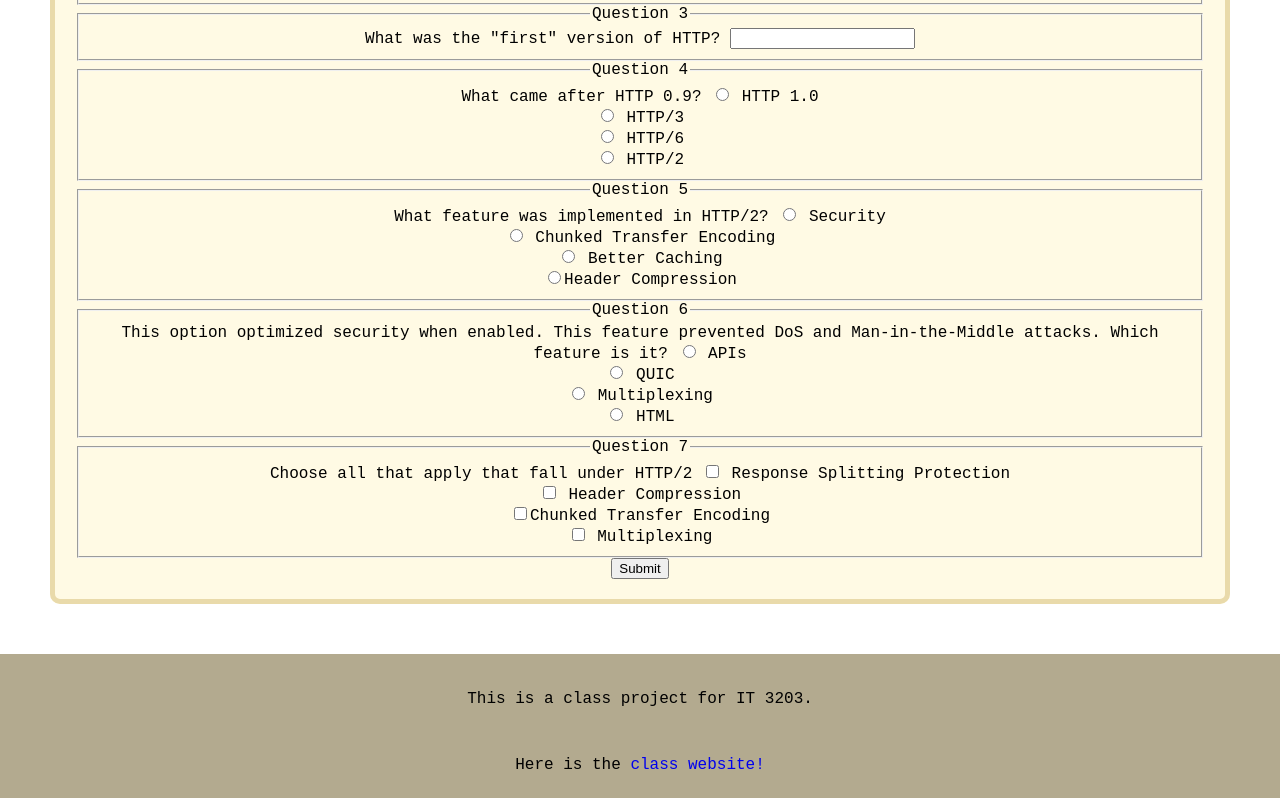
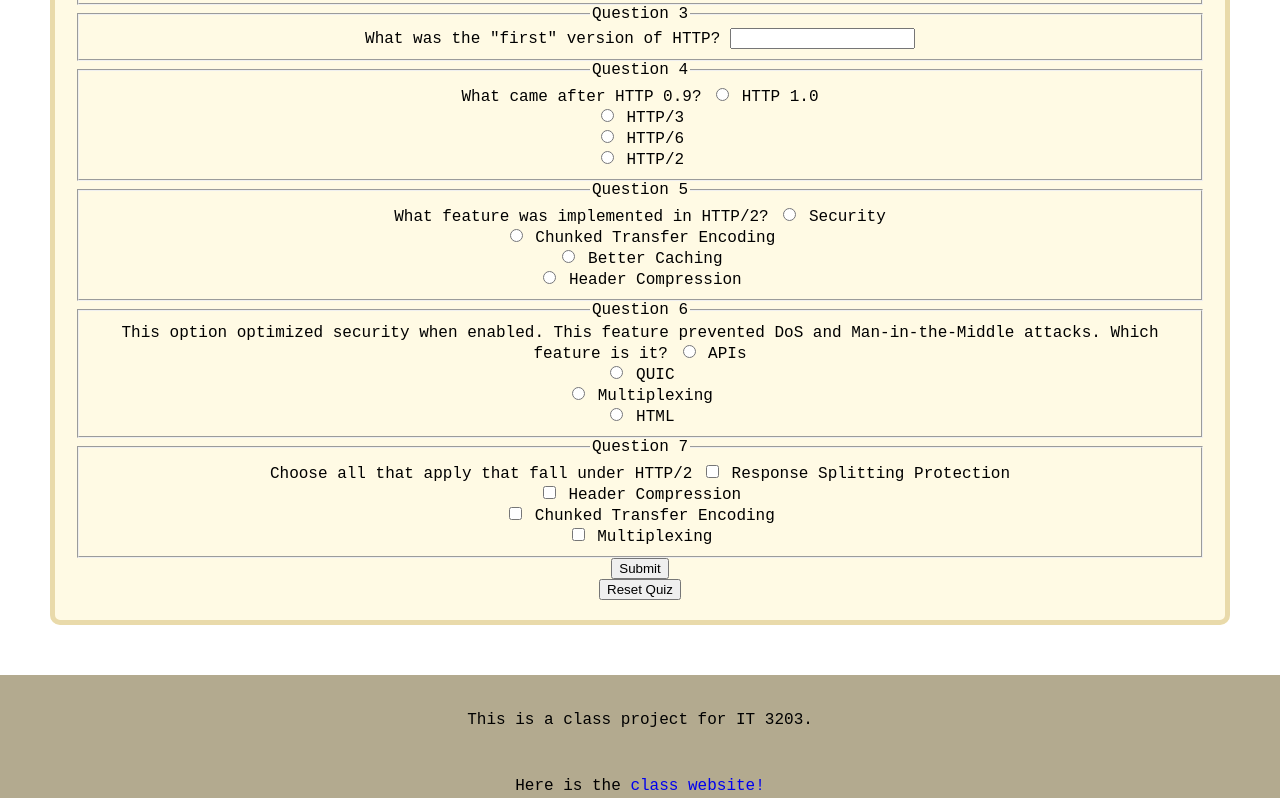
Before and after one commit to egalvez24/egalvez24.github.io, a plain HTML site: page quiz.html in a window 1280 px wide. Shown: the part 466-1264 px from the top of the page. Drawn offline with Linux system fonts and the light colour scheme.

Commit message:
modified quiz page

```diff
--- a/quiz.html
+++ b/quiz.html
@@ -2,6 +2,7 @@
 <html lang="en">
 <head>
     <meta name="viewport" content="width=device-width, initial-scale=1.0">
+    <meta charset="UTF-8">
     <link rel="stylesheet" href="mystyle.css">
     <script src="quiz.js"></script>
     <title>HTTP Research</title>
@@ -65,7 +66,7 @@
                            <label for="cte">Chunked Transfer Encoding</label><br>
                            <input type="radio" id="bc" name="imp_feature" value="Better Caching">
                            <label for="bc">Better Caching</label><br>
-                           <input type="radio" id="hc" name="imp_feature" value="Header Compression required>
+                           <input type="radio" id="hc" name="imp_feature" value="Header Compression required">
                            <label for="hc">Header Compression</label>
          </fieldset>
          <fieldset>
@@ -90,12 +91,13 @@
                            <label for="rsp">Response Splitting Protection</label><br>
                            <input type="checkbox" id="hc2" name="fall_under" value="Header Compression">
                            <label for="hc2">Header Compression</label><br>
-                           <input type="checkbox" id="cte2" name="fall_under" value="Chunked Transfer Encoding>
+                           <input type="checkbox" id="cte2" name="fall_under" value="Chunked Transfer Encoding">
                            <label for="cte2">Chunked Transfer Encoding</label><br>
                            <input type="checkbox" id="mp" name="fall_under" value="Multiplexing">
                            <label for="mp">Multiplexing</label>
          </fieldset>
-      <input type="submit" value="Submit">
+      <input type="submit" value="Submit"><br>
+      <input type="reset" value="Reset Quiz">
                </form>
       </section>
  </div>
```
